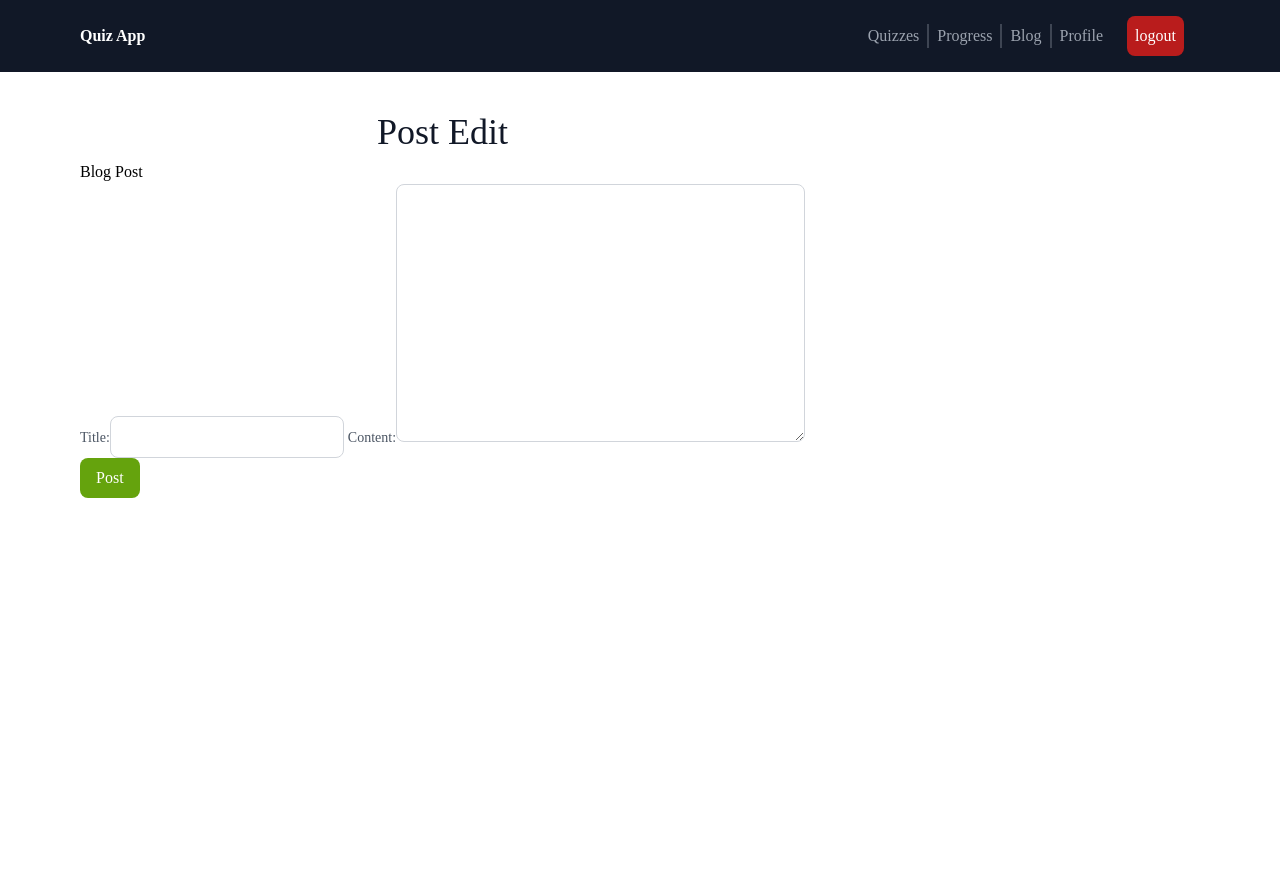
After one commit to chemsedd/mooc, a Django app: page /blog/post/new/ in a window 1280 px wide. The commit adds this page. Run offline with Django 3.2, Linux system fonts and the light colour scheme; the visitor is signed in with stand-in values (Sample User, id 1); style sheets or scripts are compiled from the project's sources.

Commit message:
Added post detail and forms (confirm delete and update)

```diff
--- a/blog/templates/blog/components/post_card.html
+++ b/blog/templates/blog/components/post_card.html
@@ -1,6 +1,6 @@
  {% load static %}
  <article
-      class="flex gap-x-4 bg-white p-4 rounded-lg border border-gray-900 border-opacity-30"
+      class="post-article"
     >
     {% comment %} {{ post.author.profile.image.url }} {% endcomment %}
       <img
@@ -10,7 +10,7 @@
       <div class="flex flex-col gap-y-1">
         <div class="flex items-center gap-x-4">
           <a
-            class="text-blue-600"
+            class="link"
             href="{% url 'user-posts' post.author.username %}"
             >{{ post.author }}</a
           >
--- /dev/null
+++ b/blog/templates/blog/post_form.html
@@ -0,0 +1,16 @@
+{% extends "base.html" %}
+{% block content %}
+    <div class="flex flex-col gap-y-2 items-center justify-center">
+    <h2>Post Edit</h2>
+        <form class="flex flex-col" method="POST">
+            {% csrf_token %}
+            <fieldset class="form-group">
+                <legend class="">Blog Post</legend>
+                {{ form }}
+            </fieldset>
+            <div class="flex">
+                <button class="btn btn-green" type="submit">Post</button>
+            </div>
+        </form>
+    </div>
+{% endblock content %}
--- a/quiz/style.css
+++ b/quiz/style.css
@@ -21,11 +21,16 @@
 
   /* Inputs */
 
-  input {
+  input, textarea {
     @apply text-gray-900 font-medium px-4 py-2;
     @apply border border-gray-300 rounded-lg;
 
     @apply focus:border-transparent focus:outline-none focus:ring;
+  }
+
+  /* Label */
+  form label {
+    @apply text-sm text-gray-600 mb-2;
   }
 
   /* Description lists */
@@ -85,6 +90,10 @@
     @apply bg-lime-600 hover:bg-lime-800 text-white;
   }
 
+  .btn-gray {
+    @apply bg-gray-400 hover:bg-gray-600 text-gray-900;
+  }
+
   .link {
     @apply text-blue-500 underline;
   }
@@ -106,4 +115,15 @@
   .card-green-border {
     @apply card border-b-4 border-green-600;
   }
+
+  .post-article {
+    @apply flex gap-x-4;
+    @apply bg-white p-4 rounded-lg;
+    @apply border border-gray-900 border-opacity-30;
+  }
+
+  .link {
+    @apply text-blue-500;
+    @apply hover:text-blue-700 hover:underline;
+  }
 }
```
Also changed, not shown: blog/templates/blog/post_confirm_delete.html (added, +16 -0 lines), blog/templates/blog/post_detail.html (added, +23 -0 lines).
